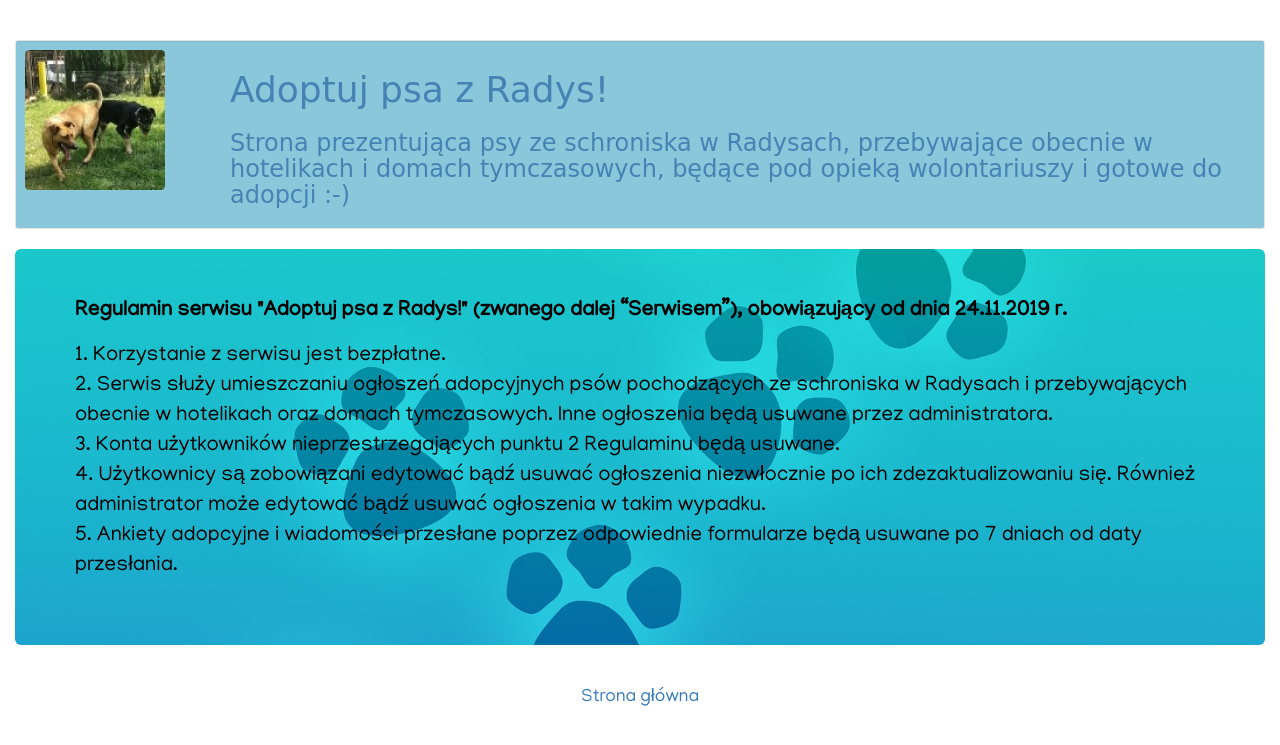
After one commit to Kadabu/Serwis_adopcyjny, a Django app: page /regulamin/ in a window 1280 px wide. The commit adds this page. Shown: the top 745 px of the page. Run offline with Django 3.2, Linux system fonts and the light colour scheme; some libraries are stand-ins or nearby versions; some web fonts are replaced.

Commit message:
terms_of_use.html

```diff
--- a/serwis_adopcyjny/adopcje/forms.py
+++ b/serwis_adopcyjny/adopcje/forms.py
@@ -13,7 +13,7 @@ class AddDogForm(forms.ModelForm):
 class AdoptDogForm(forms.ModelForm):
     class Meta:
          model = AdoptionForm
-         exclude = ['dog', 'date_sent']
+         exclude = ['dog', 'date_sent', 'expiry_date']
     consent = forms.BooleanField()
 
 
@@ -24,7 +24,7 @@ class AddUserForm(forms.ModelForm):
     password_1 = forms.CharField(widget=forms.PasswordInput)
     password_2 = forms.CharField(widget=forms.PasswordInput)
     consent = forms.BooleanField()
-
+    terms_of_use = forms.BooleanField()
 
 class LoginForm(forms.Form):
     username = forms.CharField(strip=True)
@@ -34,7 +34,7 @@ class LoginForm(forms.Form):
 class MessageForm(forms.ModelForm):
     class Meta:
         model = Message
-        exclude = ['dog', 'date_sent']
+        exclude = ['dog', 'date_sent', 'expiry_date']
     consent = forms.BooleanField()
 
 
--- a/serwis_adopcyjny/adopcje/templates/add_dog.html
+++ b/serwis_adopcyjny/adopcje/templates/add_dog.html
@@ -1,6 +1,9 @@
 {% extends "base.html" %}
 
 {% block content %}
+    <p class='text-warning'>
+      Strona służy tylko ogłaszaniu psów pochodzących ze schroniska w Radysach. Inne ogłoszenia będą usuwane przez administratora.
+    </p>
   {% if user.is_authenticated %}
     <form method="post" enctype="multipart/form-data">
       {% csrf_token %}
--- a/serwis_adopcyjny/adopcje/templates/dogs.html
+++ b/serwis_adopcyjny/adopcje/templates/dogs.html
@@ -21,6 +21,7 @@
         {% endif %}
         <li><a href="/o_nas">O nas</a></li>
         <li><a href="/polityka_prywatnosci">Polityka prywatności</a></li>
+        <li><a href="/regulamin">Regulamin</a></li>
       </ul>
     </div>
   </nav>
--- /dev/null
+++ b/serwis_adopcyjny/adopcje/templates/terms_of_use.html
@@ -0,0 +1,14 @@
+{% extends "base.html" %}
+
+{% block content %}
+  <p>
+    <strong>Regulamin serwisu "Adoptuj psa z Radys!" (zwanego dalej “Serwisem”), obowiązujący od dnia 24.11.2019 r.</strong></br>
+  </p>
+  <p>
+    1. Korzystanie z serwisu jest bezpłatne.</br>
+    2. Serwis służy umieszczaniu ogłoszeń adopcyjnych psów pochodzących ze schroniska w Radysach i przebywających obecnie w hotelikach oraz domach tymczasowych. Inne ogłoszenia będą usuwane przez administratora.</br>
+    3. Konta użytkowników nieprzestrzegających punktu 2 Regulaminu będą usuwane.</br>
+    4. Użytkownicy są zobowiązani edytować bądź usuwać ogłoszenia niezwłocznie po ich zdezaktualizowaniu się. Również administrator może edytować bądź usuwać ogłoszenia w takim wypadku.</br>
+    5. Ankiety adopcyjne i wiadomości przesłane poprzez odpowiednie formularze będą usuwane po 7 dniach od daty przesłania.
+  </p>
+{% endblock %}
--- a/serwis_adopcyjny/adopcje/templates/user_form.html
+++ b/serwis_adopcyjny/adopcje/templates/user_form.html
@@ -11,6 +11,7 @@
     Powtórz hasło:  {{ form.password_2 }}</br>
     E-mail:  {{ form.email }}</br>
     {{ form.consent }} Oświadczam, że zapoznałem się z <a href="/polityka_prywatnosci">Polityką prywatności</a> serwisu "Adoptuj psa z Radys!" i wyrażam zgodę na przetwarzanie moich danych osobowych w celu utworzenia i obsługi konta użytkownika.</br>
+    {{ form.terms_of_use }} Oświadczam, że zapoznałem się z <a href="/regulamin">Regulaminem</a> serwisu "Adoptuj psa z Radys!".</br>
     <input type="submit" value="Wyślij" class="btn btn-default">
   </form>
 {% endblock %}
--- a/serwis_adopcyjny/adopcje/views.py
+++ b/serwis_adopcyjny/adopcje/views.py
@@ -1,4 +1,4 @@
-from django.http import HttpResponseRedirect, HttpResponse
+from django.http import HttpResponseRedirect
 from django.shortcuts import render, get_object_or_404
 from django.views import View
 from django.views.generic import TemplateView
@@ -29,10 +29,6 @@ class AddUser(View):
             message})
         elif password_1 != password_2:
             message += "Wpisane hasła są niezgodne"
-            return render(request, "user_form.html", {"form": form, "message":
-            message})
-        elif not consent:
-            message += "Musisz wyrazić zgodę na przetwarzanie Twoich danych"
             return render(request, "user_form.html", {"form": form, "message":
             message})
         else:
@@ -118,6 +114,11 @@ class ReadMoreView(TemplateView):
 class PrivacyView(TemplateView):
 
     template_name = 'privacy.html'
+
+
+class TermsOfUseView(TemplateView):
+
+    template_name = 'terms_of_use.html'
 
 
 class DogView(View):
--- a/serwis_adopcyjny/serwis_adopcyjny/urls.py
+++ b/serwis_adopcyjny/serwis_adopcyjny/urls.py
@@ -33,6 +33,7 @@ urlpatterns = [
     path('', MainView.as_view(), name='main-page'),
     path('o_nas/', ReadMoreView.as_view(), name='main-page'),
     path('polityka_prywatnosci/', PrivacyView.as_view()),
+    path('regulamin/', TermsOfUseView.as_view()),
     path('pies/<int:id>/', DogView.as_view(), name='dog'),
     path('dodaj/', AddDog.as_view()),
     path('edytuj/<int:id>/', EditDog.as_view()),
```
Also changed, not shown: serwis_adopcyjny/adopcje/models.py (+9 -2 lines), serwis_adopcyjny/adopcje/templates/privacy.html (+3 -4 lines), serwis_adopcyjny/message_adf_delete.py (added, +14 -0 lines), serwis_adopcyjny/adopcje/migrations/0048_adoptionform_date_sent.py (added), serwis_adopcyjny/adopcje/migrations/0049_auto_20191204_1836.py (added).
